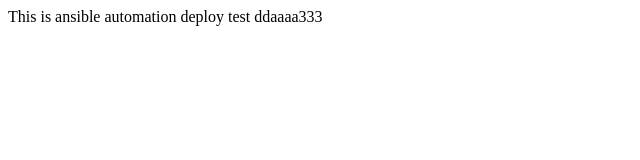
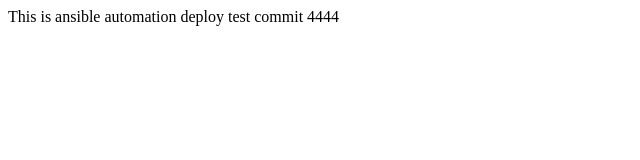
Before and after one commit to yeonkyu-git/base_html_file, a plain HTML site: page index.html in a window 1280 px wide. Shown: the full height of the page, 0-640 px from the left. Drawn offline with Linux system fonts and the light colour scheme.

Commit message:
commit with ansible

```diff
--- a/index.html
+++ b/index.html
@@ -8,6 +8,6 @@
   </head>
   <body>
 	This is ansible automation deploy test
-	ddaaaa333
+	commit 4444
   </body>
 </html>
```
